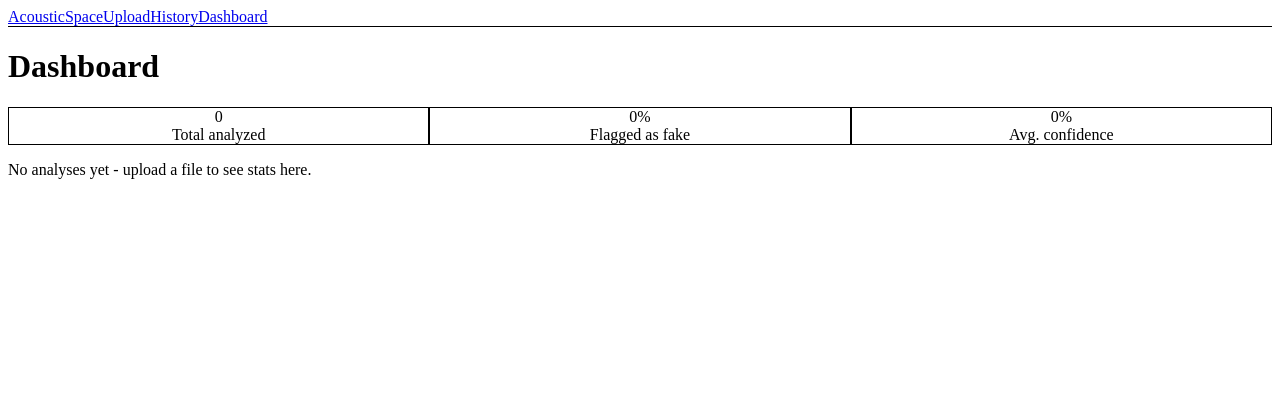
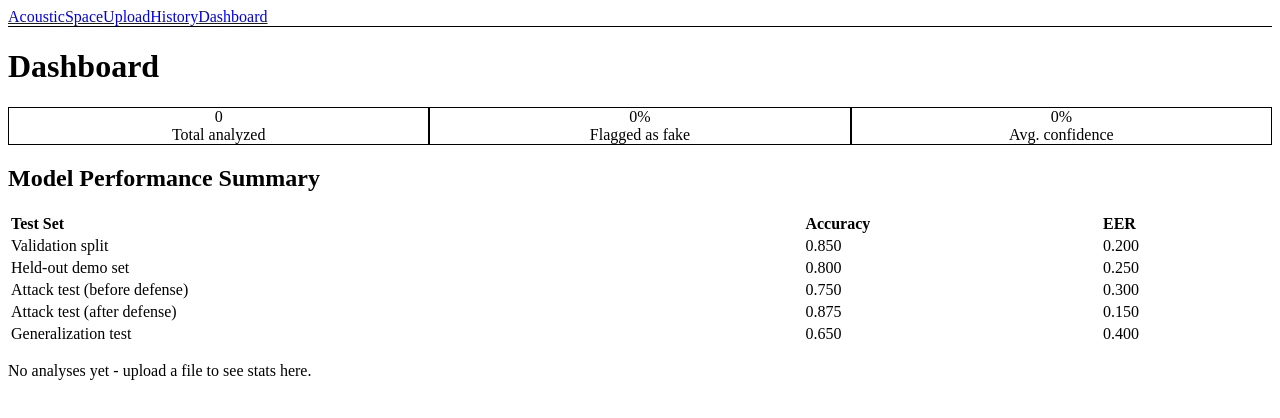
Before and after one commit to het12779-ui/infotact-project-AcousticSpace-Deepfake-Detection, a React (Vite) app in the folder frontend/: page /dashboard in a window 1280 px wide. Shown: the top 418 px of the page. Built offline with nearby package versions, Linux system fonts and the light colour scheme; no server answers.

Commit message:
feat(frontend): add model performance summary table on Dashboard page

```diff
--- a/frontend/src/pages/Dashboards.tsx
+++ b/frontend/src/pages/Dashboards.tsx
@@ -5,6 +5,14 @@ interface HistoryEntry {
     is_fake: boolean;
     confidence: number;
 }
+// Update these numbers from docs/results_log.md whenever the model is retrained
+const MODEL_RESULTS = [
+    { name: "Validation split", accuracy: "0.850", eer: "0.200" },
+    { name: "Held-out demo set", accuracy: "0.800", eer: "0.250" },
+    { name: "Attack test (before defense)", accuracy: "0.750", eer: "0.300" },
+    { name: "Attack test (after defense)", accuracy: "0.875", eer: "0.150" },
+    { name: "Generalization test", accuracy: "0.650", eer: "0.400" },
+];
 export default function Dashboard() {
     const [entries, setEntries] = useState<HistoryEntry[]>([]);
 
@@ -41,6 +49,30 @@ export default function Dashboard() {
                     <div className="text-sm text-gray-400">Avg. confidence</div>
                 </div>
             </div>
+
+            {/* Model Performance Summary */}
+            <div className="mt-8">
+                <h2 className="text-lg font-semibold mb-3">Model Performance Summary</h2>
+                <table className="w-full text-left text-sm">
+                    <thead>
+                        <tr className="border-b border-gray-600 text-gray-400">
+                            <th className="py-2">Test Set</th>
+                            <th className="py-2">Accuracy</th>
+                            <th className="py-2">EER</th>
+                        </tr>
+                    </thead>
+                    <tbody>
+                        {MODEL_RESULTS.map((r, i) => (
+                            <tr key={i} className="border-b border-gray-800">
+                                <td className="py-2">{r.name}</td>
+                                <td>{r.accuracy}</td>
+                                <td>{r.eer}</td>
+                            </tr>
+                        ))}
+                    </tbody>
+                </table>
+            </div>
+
             {total === 0 && (
                 <p className="text-gray-400 mt-6">No analyses yet - upload a file to see stats here.</p>
             )}
```
